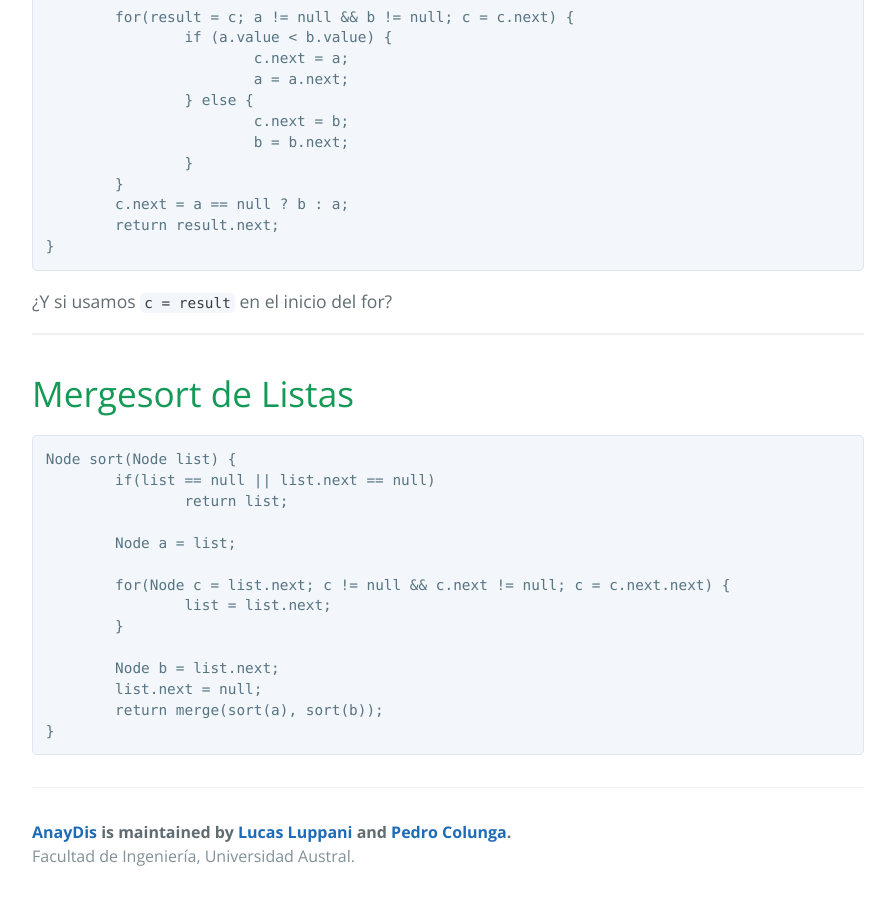
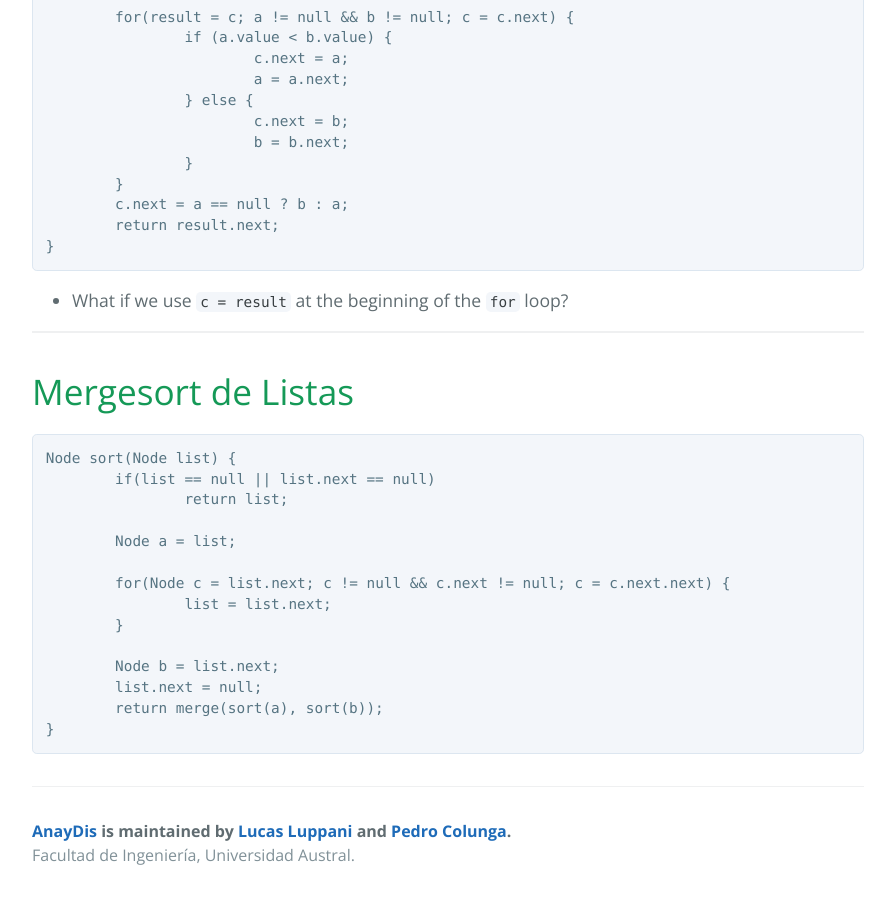
Before and after one commit to FacultadDeIngenieria/anaydis, a Jekyll site: the page built from presentation/mergesort/mergesort.md, in a window 1280 px wide and 900 px high, scrolled down 4791 px. Shown: the whole window, without its empty margins (192-1087 px from the left). Built offline with Jekyll 4.4.1, drawn with Linux system fonts in a browser that asks for light colours; our own code applies the rules of GitHub Pages for plain Markdown files.

Commit message:
Now in english.

````diff
--- a/presentation/mergesort/mergesort.md
+++ b/presentation/mergesort/mergesort.md
@@ -166,7 +166,7 @@ Node merge(Node a, Node b) {
 }
 ```
 
-¿Y si usamos `c = result` en el inicio del for?
+- What if we use `c = result`  at the beginning of the `for` loop?
 
 ---
 
````
